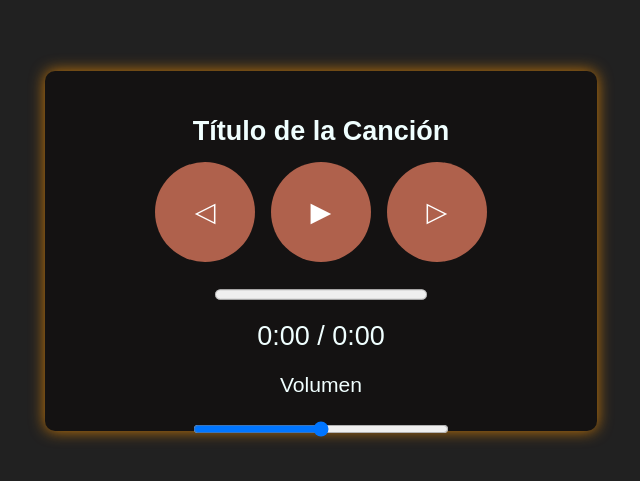
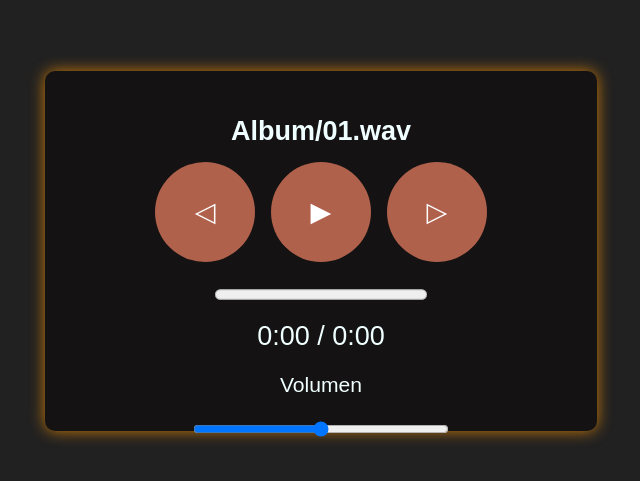
Before and after one commit to TRoyGms/Spoty, a plain HTML site: page index.html in a window 1280 px wide. Shown: the part 149-630 px from the top of the page, without its empty margins (319-959 px from the left). Drawn offline with Linux system fonts and the light colour scheme; the site is published under a folder, as on GitHub Pages, so addresses that start at the root find nothing.

Commit message:
[UPDATE] re-enlazando JavaScript
En index.html se cambio el link del script para poder correr el programa

```diff
--- a/index.html
+++ b/index.html
@@ -26,6 +26,6 @@
             <input type="range" id="volumeSlider" min="0" max="1" step="0.01" value="0.5">
         </div>
     </div>
-    <script type="module" src="/src/controllers/controller.js" defer></script>
+    <script type="module" src="spoty/src/controllers/controller.js" defer></script>
 </body>
 </html>
```
